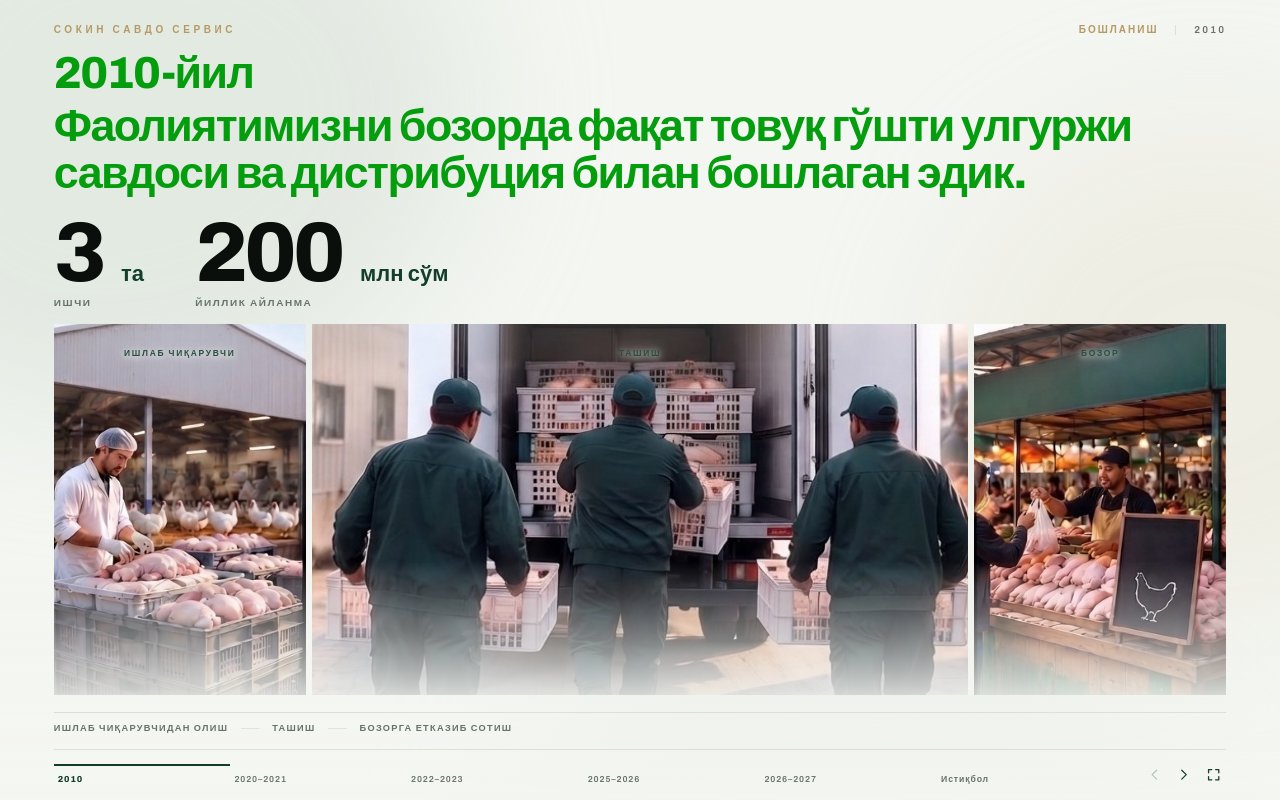
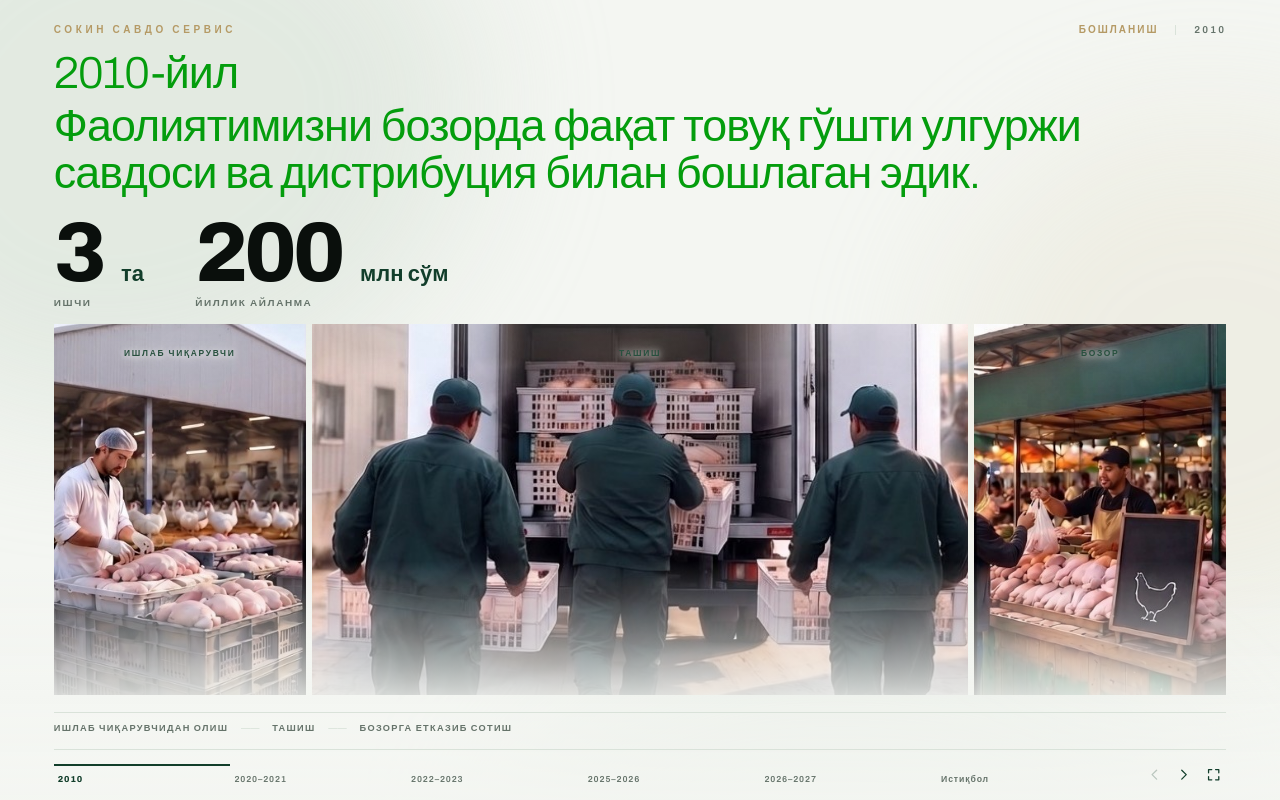
Before and after one commit to boburov/farm, a website: page index.html in a window 1280 px wide. Drawn offline with Linux system fonts and the light colour scheme.

Commit message:
Update font weight and letter spacing for lede titles and subtitles in page.css

```diff
--- a/assets/page.css
+++ b/assets/page.css
@@ -93,7 +93,7 @@ html,body{
 .lede-title{
   margin:0;
   font-size:clamp(24px,3.5vw,68px);
-  font-weight:800;line-height:1.02;letter-spacing:-.035em;
+  font-weight:300;line-height:1.02;letter-spacing:-.02em;
   color:var(--head);
 }
 .lede-sub{
@@ -148,7 +148,7 @@ html,body{
 .page[data-layout="single"] .lede{max-width:none}
 /* 2025–2026: uzun sarlavha — butun kenglikda, kamroq qatorga bo'linadi */
 .page[data-id="2025-2026"] .lede{max-width:none}
-.page[data-layout="single"] .lede-sub{font-size:clamp(24px,3.5vw,68px);font-weight:800;letter-spacing:-.035em;line-height:1.05;color:var(--head);max-width:none}
+.page[data-layout="single"] .lede-sub{font-size:clamp(24px,3.5vw,68px);font-weight:300;letter-spacing:-.02em;line-height:1.05;color:var(--head);max-width:none}
 .page[data-layout="project"] .lede-title{font-size:clamp(22px,2.9vw,54px)}
 .page[data-layout="project"] .lede-sub{font-size:clamp(20px,4vw,37px)}
 .page[data-layout="project"] .visual img{object-position:center 52%}
```
Also changed, not shown: assets/fonts/Onest-var-cyrillic-ext.woff2, assets/fonts/Onest-var-cyrillic.woff2.
